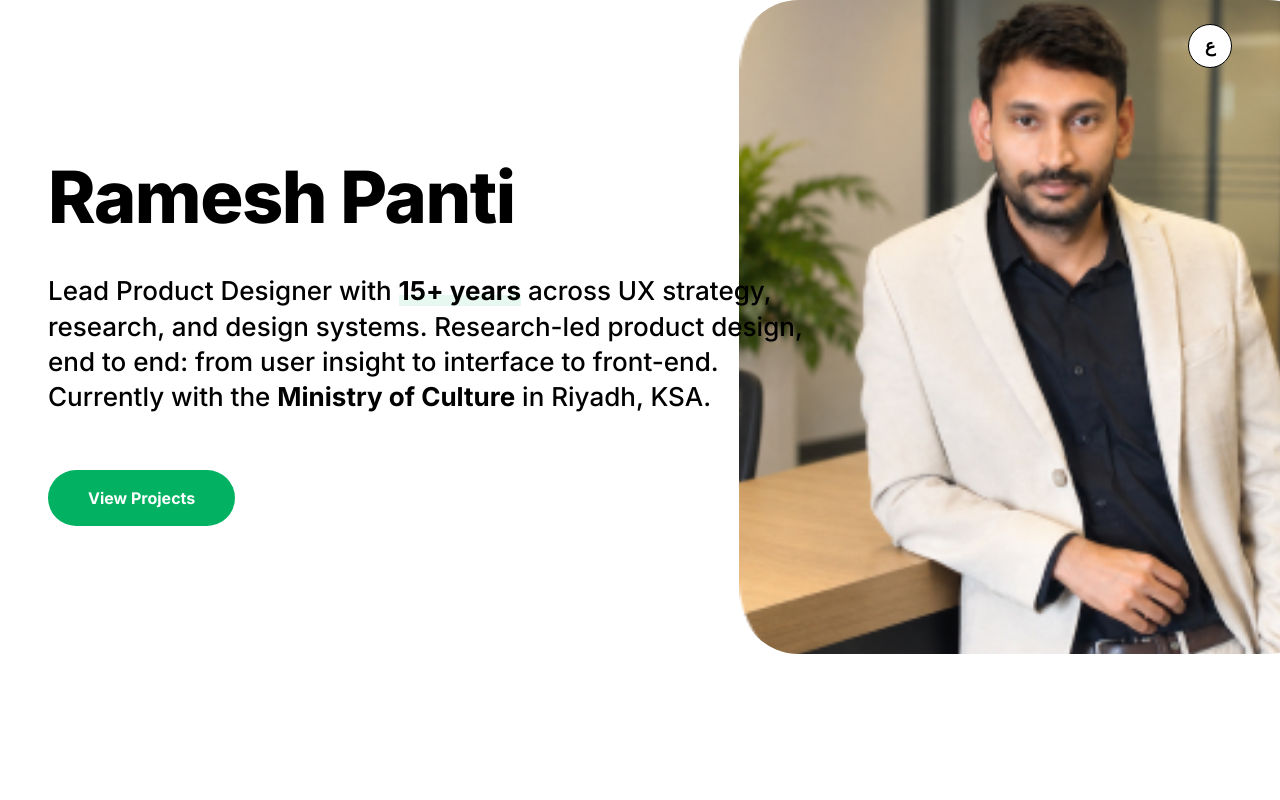
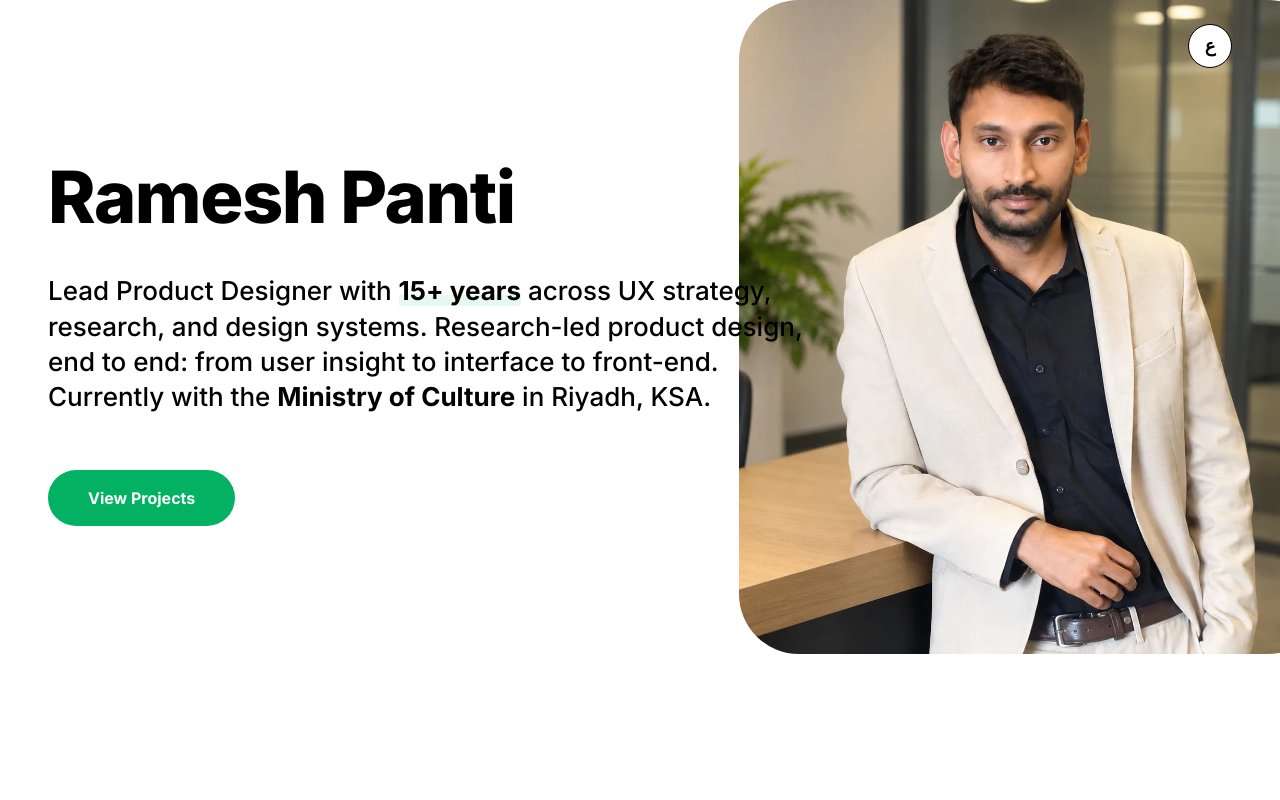
Before and after one commit to superintel04/kipe, a React (Vite) app: page / in a window 1280 px wide. Shown: the top 800 px of the page. Built offline with nearby package versions, Linux system fonts and the light colour scheme.

Commit message:
Use the HD hero photograph
Converts the 1.9 MB PNG to WebP (63 kB) and wires it into both the
desktop panel and the stacked mobile view. Marked fetchPriority=high
since it is the largest thing above the fold.

```diff
--- a/src/components/Hero.tsx
+++ b/src/components/Hero.tsx
@@ -2,7 +2,7 @@ import Magnetic from './Magnetic'
 import Reveal from './Reveal'
 import RichText from './RichText'
 import Section from './Section'
-import portrait from '@/assets/portrait.jpg'
+import heroPortrait from '@/assets/hero-portrait.webp'
 import { useContent } from '@/content'
 
 /**
@@ -25,8 +25,11 @@ export default function Hero() {
         className="absolute inset-y-0 -end-6 hidden w-[46%] lg:block md:-end-12"
       >
         <img
-          src={portrait}
+          src={heroPortrait}
           alt=""
+          width={1254}
+          height={1254}
+          fetchPriority="high"
           className="size-full rounded-[60px] object-cover"
         />
       </div>
@@ -57,8 +60,10 @@ export default function Hero() {
             alongside the copy. */}
         <Reveal delay={200} className="lg:hidden">
           <img
-            src={portrait}
+            src={heroPortrait}
             alt={profile.name}
+            width={1254}
+            height={1254}
             className="mt-14 aspect-[707/654] w-full rounded-3xl object-cover"
           />
         </Reveal>
```
Also changed, not shown: src/assets/hero-portrait.webp (added).
